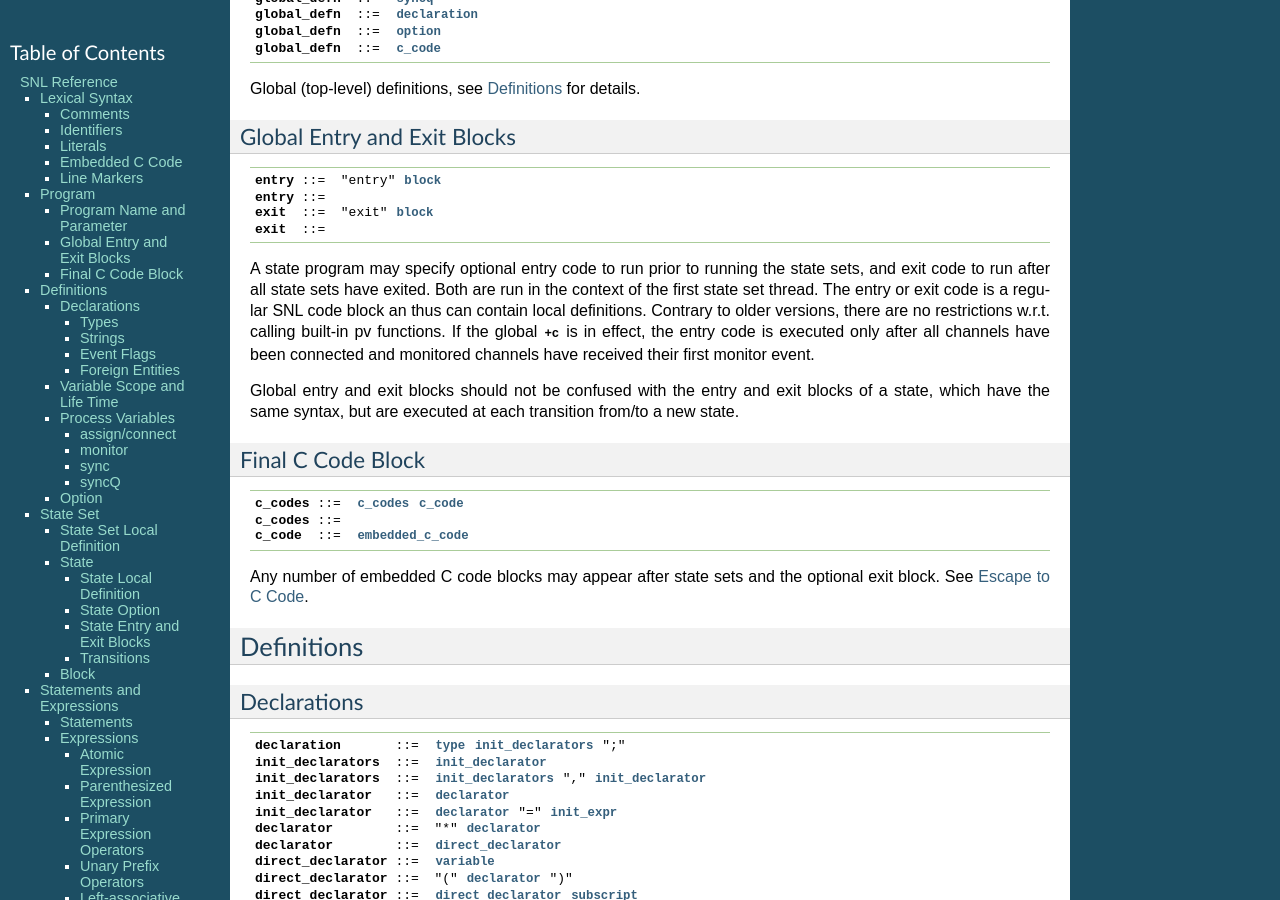
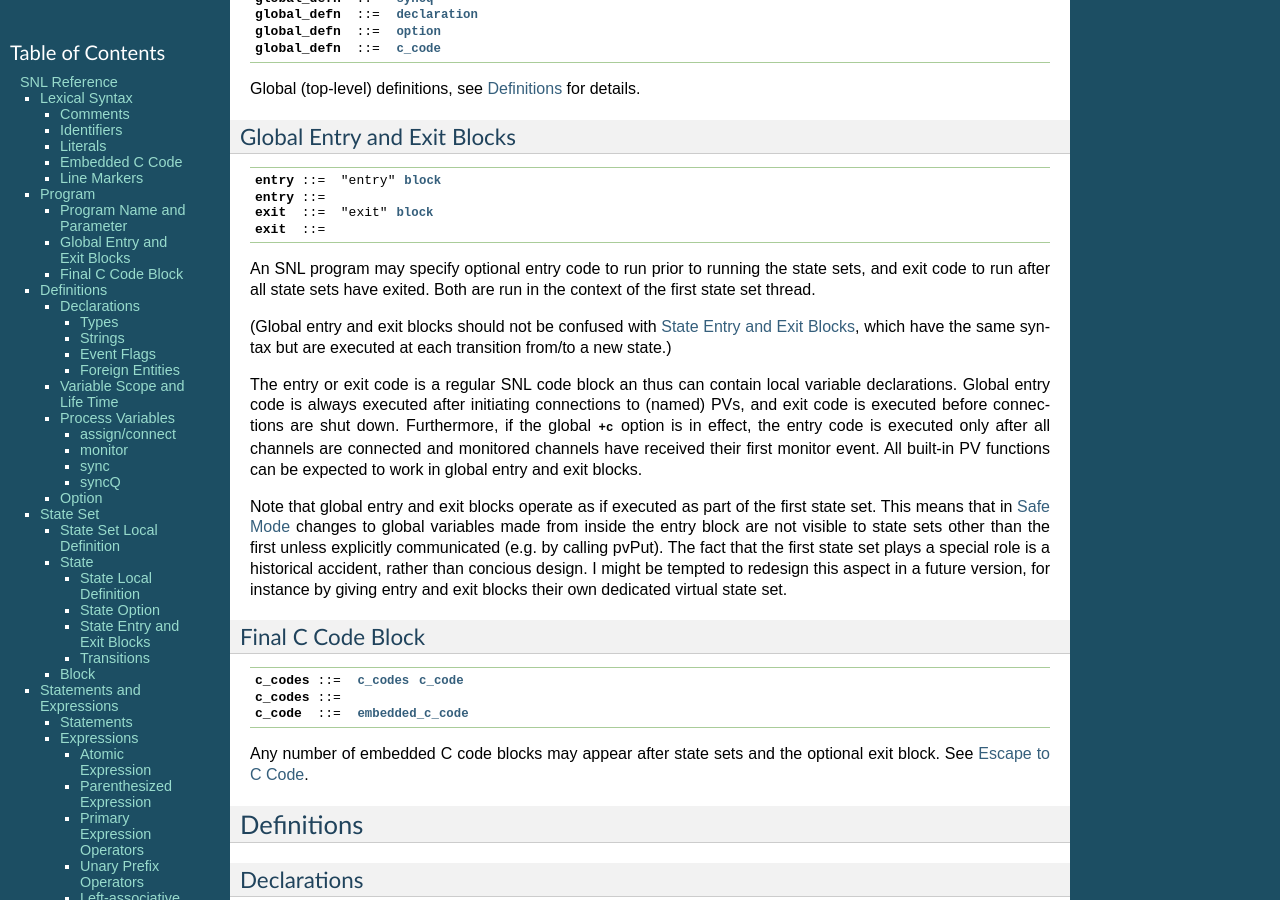
Before and after one commit to jeonghanlee/sequencer-2-2, a Sphinx documentation site: the page built from documentation/Reference.txt, in a window 1280 px wide and 900 px high, scrolled down 1980 px. Built offline with Sphinx 7.4.7, drawn with Linux system fonts in a browser that asks for light colours.

Commit message:
seq: revert global entry/exit blocks to operate as if part of 1st state set

```diff
--- a/documentation/Reference.txt
+++ b/documentation/Reference.txt
@@ -146,18 +146,31 @@ Global Entry and Exit Blocks
    exit: "exit" `block`
    exit:
 
-A state program may specify optional entry code to run prior to running
-the state sets, and exit code to run after all state sets have exited.
-Both are run in the context of the first state set thread. The
-entry or exit code is a regular SNL code block an thus can contain
-local definitions. Contrary to older versions, there are no restrictions
-w.r.t. calling built-in pv functions. If the global :option:`+c` is in
-effect, the entry code is executed only after all channels have been
-connected and monitored channels have received their first monitor event.
-
-Global entry and exit blocks should not be confused with the entry and
-exit blocks of a state, which have the same syntax, but are executed at
-each transition from/to a new state.
+An SNL program may specify optional entry code to run prior to running the
+state sets, and exit code to run after all state sets have exited. Both are
+run in the context of the first state set thread.
+
+(Global entry and exit blocks should not be confused with
+:ref:`state entry and exit blocks`, which have the same syntax but are
+executed at each transition from/to a new state.)
+
+The entry or exit code is a regular SNL code block an thus can contain local
+variable declarations. Global entry code is always executed after initiating
+connections to (named) PVs, and exit code is executed before connections are
+shut down. Furthermore, if the global :option:`+c` option is in effect, the
+entry code is executed only after all channels are connected and monitored
+channels have received their first monitor event. All built-in PV functions
+can be expected to work in global entry and exit blocks.
+
+Note that global entry and exit blocks operate as if executed as part of the
+first state set. This means that in :ref:`safe mode` changes to global
+variables made from inside the entry block are not visible to state sets
+other than the first unless explicitly communicated (e.g. by calling pvPut).
+The fact that the first state set plays a special role is a historical
+accident, rather than concious design. I might be tempted to redesign this
+aspect in a future version, for instance by giving entry and exit blocks
+their own dedicated virtual state set.
+
 
 Final C Code Block
 ^^^^^^^^^^^^^^^^^^
```
Also changed, not shown: 1 other file.
